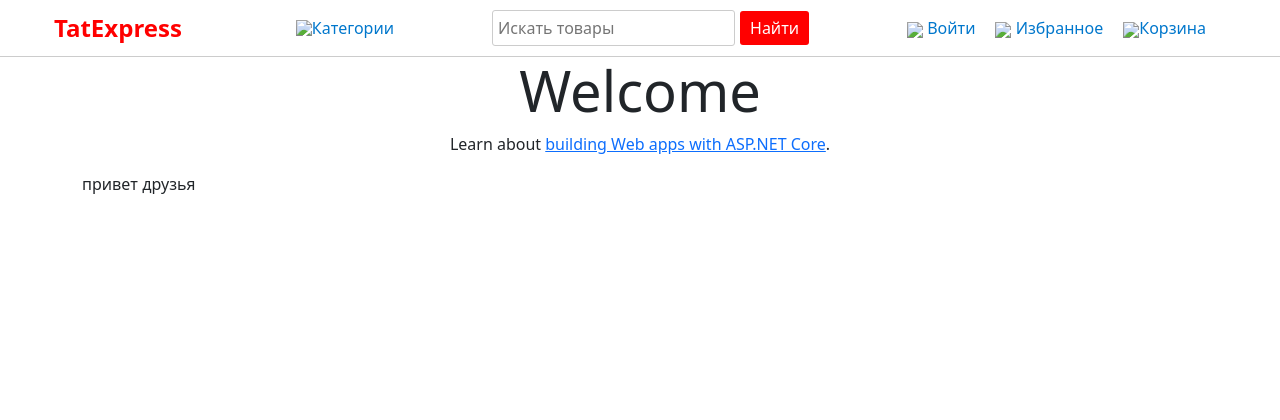
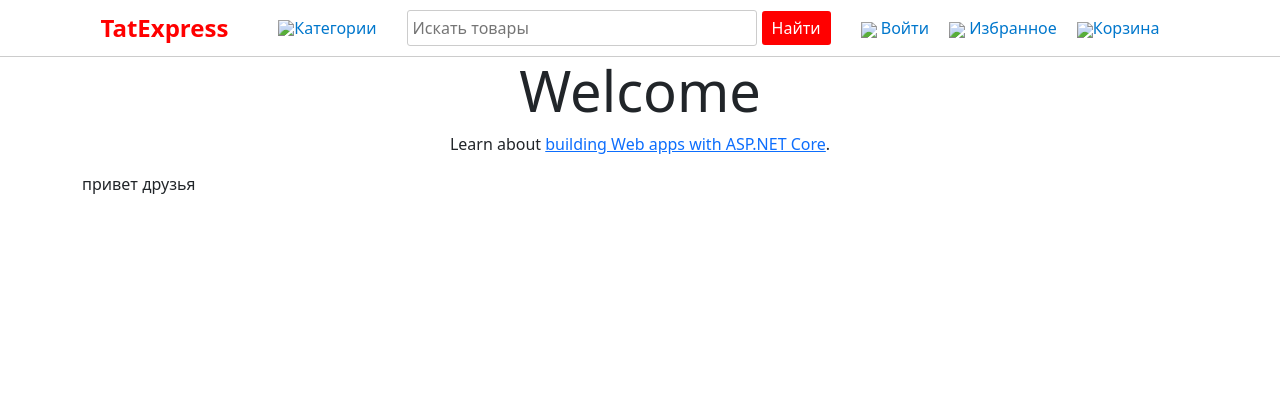
Before and after one commit to neiro11/TatExpressWeb, an ASP.NET Core app: page / in a window 1280 px wide. Shown: the top 420 px of the page. Run offline with ASP.NET Core 8, Linux system fonts and the light colour scheme; style sheets or scripts are compiled from the project's sources.

Commit message:
NavBar Gotov

```diff
--- a/wwwroot/css/site.css
+++ b/wwwroot/css/site.css
@@ -14,7 +14,7 @@ html {
 }
 
 body {
-  margin-bottom: 60px;
+  margin-bottom: 30px;
 }
 
 nav {
@@ -24,12 +24,25 @@ nav {
 
 .navbar-container {
     display: flex;
-    justify-content: space-around;
+    justify-content: center;
     align-items: center;
     padding: 5px;
+    margin: 0 10px;
+}
+
+.navbar-container div{
+    display: flex;
+    justify-content: center;
+    align-items: center;
+    padding: 5px;
+    margin: 0 10px;
 }
 
 .navbar-brand a {
+    margin-right: 20px;
+    color: red;
+    text-decoration: none;
+    border-bottom: none;
 }
 
 #logo {
@@ -42,9 +55,11 @@ nav {
 .navbar-search form {
     display: flex;
     align-items: center;
+
 }
 
 .search-field {
+    width:350px;
     padding: 5px;
     margin-right: 5px;
     border: 1px solid #ccc;
@@ -72,7 +87,6 @@ nav {
 
     .navbar-links a {
         margin-right: 20px;
-        color: red;
         text-decoration: none;
         border-bottom: none;
     }
```
